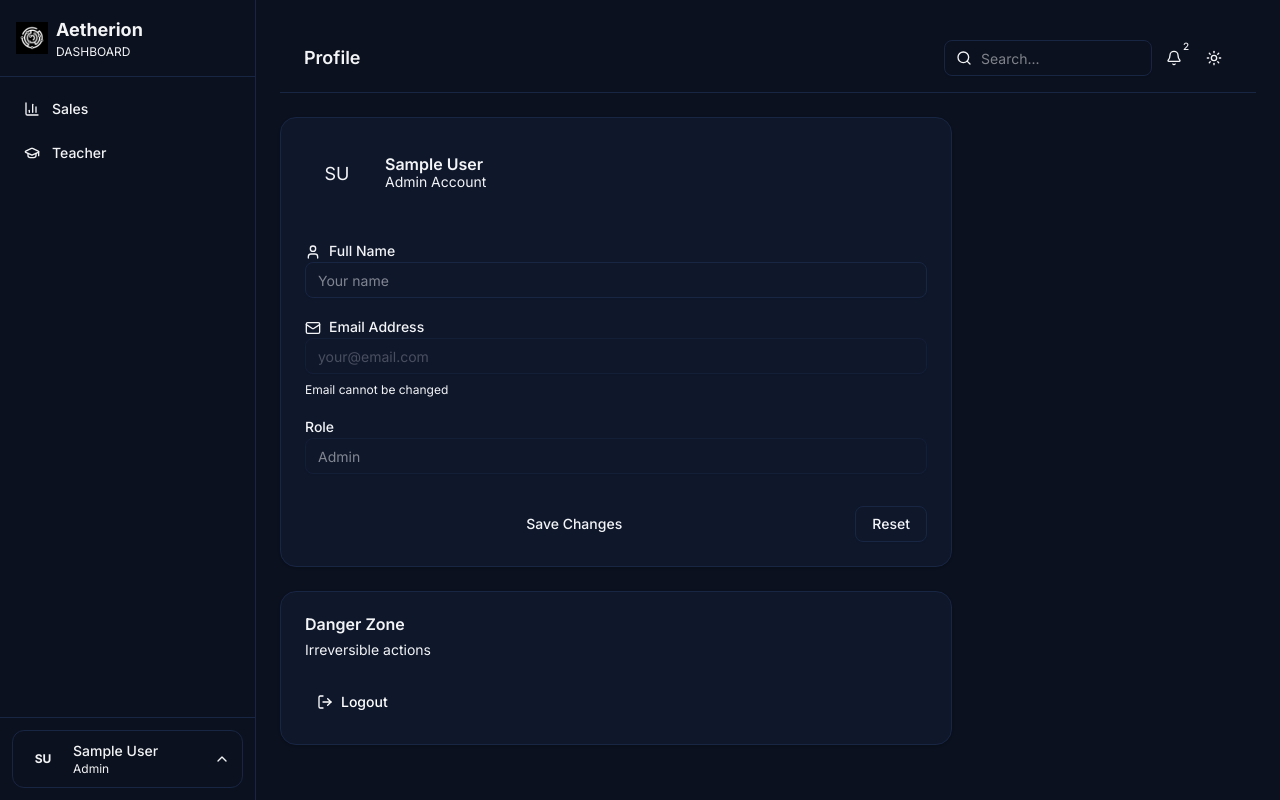
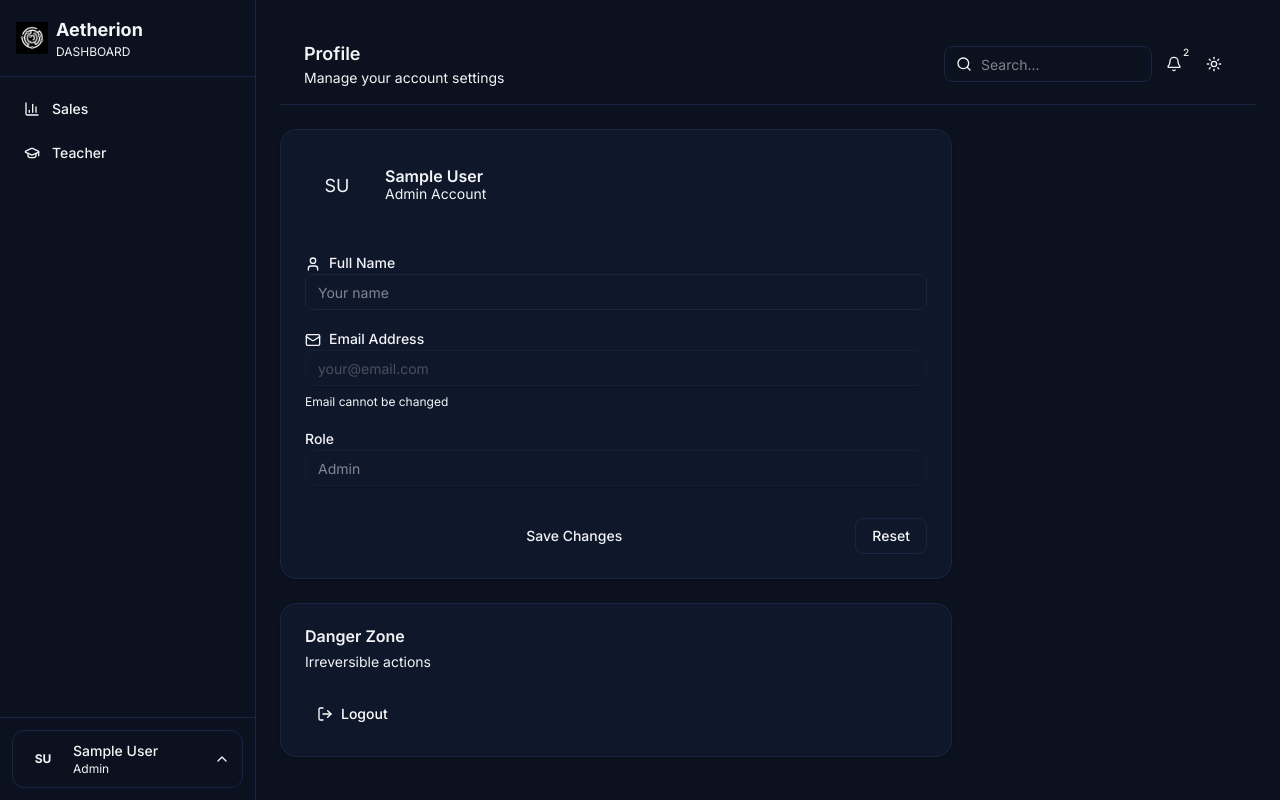
Before and after one commit to aetherionid/edu-dashboard, a Next.js app: page /profile in a window 1280 px wide. Built offline with nearby package versions, Linux system fonts and the light colour scheme; sample sign-in values are in the browser's storage.

Commit message:
fix: build errors for ci/cd

```diff
--- a/src/app/login/page.tsx
+++ b/src/app/login/page.tsx
@@ -9,6 +9,7 @@ import { useAuth } from '@/contexts/AuthContext';
 import { Loader2 } from 'lucide-react';
 import Image from 'next/image';
 import { useState } from 'react';
+import { toast } from 'sonner';
 
 export default function LoginPage() {
 	const { login } = useAuth();
--- a/src/app/profile/page.tsx
+++ b/src/app/profile/page.tsx
@@ -34,7 +34,7 @@ export default function ProfilePage() {
 
 	return (
 		<div className="p-6 space-y-6">
-			<DashboardHeader title="Profile" subtitle="Manage your account settings" />
+			<DashboardHeader title="Profile" description="Manage your account settings" />
 
 			<div className="max-w-2xl space-y-6">
 				{/* Profile Card */}
```
